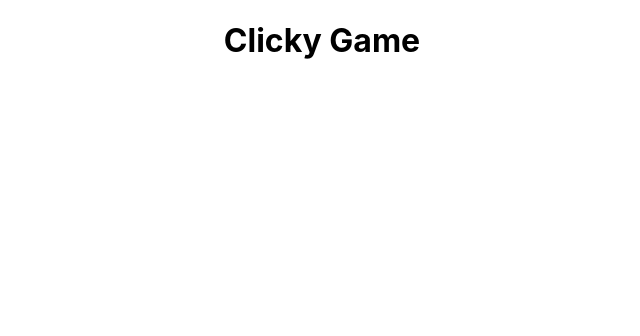
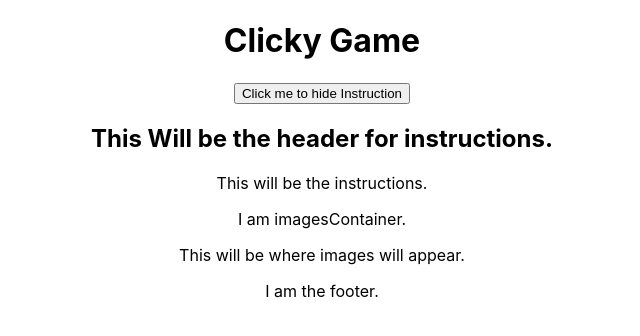
Before and after one commit to Nolimits1/clicky-game, a React (Create React App) app: page / in a window 1280 px wide. Shown: the top 336 px of the page, without its empty margins (318-958 px from the left). Built offline with nearby package versions, Linux system fonts and the light colour scheme.

Commit message:
All components have been created and filled with placeholder text.

```diff
--- a/src/App.js
+++ /dev/null
@@ -1,14 +0,0 @@
-import React from 'react';
-import './App.css';
-
-import Header from './components/header/Header'
-
-function App() {
-  return (
-    <div className="App">
-      <Header headerName = "Clicky Game"/>
-    </div>
-  );
-}
-
-export default App;
--- /dev/null
+++ b/src/App.jsx
@@ -0,0 +1,37 @@
+import React, { Component } from 'react';
+import './App.css';
+
+import Header from "./components/header/Header";
+import Instruction from "./components/instructions/Instruction";
+import Notifier from "./components/notifier/Notifier";
+import ImagesContainer from "./components/imagesContainer/ImagesContainer";
+import Image from "./components/imagesContainer/Image";
+import Footer from "./components/footer/Footer";
+
+
+class App extends Component{
+  state = {
+    headerName: "Hello I am header coming from state",
+    hide:false
+  }
+
+  hideInstruction = () => {
+    this.setState({hide:true});
+  }
+
+
+  render(){
+    return(
+    <div className="App">
+      <Header headerName = "Clicky Game"/>
+      <button onClick={this.hideInstruction}>Click me to hide Instruction</button>
+      {this.state.hide?null:<Instruction/>}
+      <Notifier/>
+      <ImagesContainer/>
+      <Image/>
+      <Footer/>
+    </div>
+    )};
+}
+
+export default App;
--- a/src/components/footer/Footer.jsx
+++ b/src/components/footer/Footer.jsx
@@ -0,0 +1,12 @@
+import React from "react";
+import "../footer/footer.css";
+
+const footer = () => {
+    return(
+        <div>
+            <p>I am the footer.</p>
+        </div>
+    )
+}
+
+export default footer;
--- a/src/components/header/Header.jsx
+++ b/src/components/header/Header.jsx
@@ -1,8 +1,9 @@
 import React from "react";
+import "../header/header.css";
 
-function header({headerName}){
+const header = ({headerName}) => {
     return(
-        <div>
+        <div className="Header">
             <h1>{headerName}</h1>
         </div>
     );
--- a/src/components/imagesContainer/Image.jsx
+++ b/src/components/imagesContainer/Image.jsx
@@ -0,0 +1,12 @@
+import React from "react";
+import "../imagesContainer/image.css"
+
+const images = () => {
+    return(
+        <div>
+            <p>This will be where images will appear.</p>
+        </div>
+    )
+}
+
+export default images;
--- a/src/components/imagesContainer/ImagesContainer.jsx
+++ b/src/components/imagesContainer/ImagesContainer.jsx
@@ -0,0 +1,12 @@
+import React from "react";
+import "../imagesContainer/imagesContainer.css";
+
+let imagesContainer = () => {
+    return(
+        <div>
+            <p>I am imagesContainer.</p>
+        </div>
+    )
+}
+
+export default imagesContainer;
--- a/src/components/instructions/Instruction.jsx
+++ b/src/components/instructions/Instruction.jsx
@@ -0,0 +1,17 @@
+import React from "react";
+import "../instructions/instruction.css";
+
+const instruction = () => {
+    return(
+        <div className="Instruction">
+            <h2>
+                This Will be the header for instructions.
+            </h2>
+            <p>
+                This will be the instructions.
+            </p>
+        </div>
+    )
+}
+
+export default instruction;
--- a/src/components/notifier/Notifier.jsx
+++ b/src/components/notifier/Notifier.jsx
@@ -0,0 +1,12 @@
+import React from "react";
+import "../notifier/notifier.css";
+
+let notifier = () => {
+    return(
+        <div>
+
+        </div>
+    )
+}
+
+export default notifier;
```
